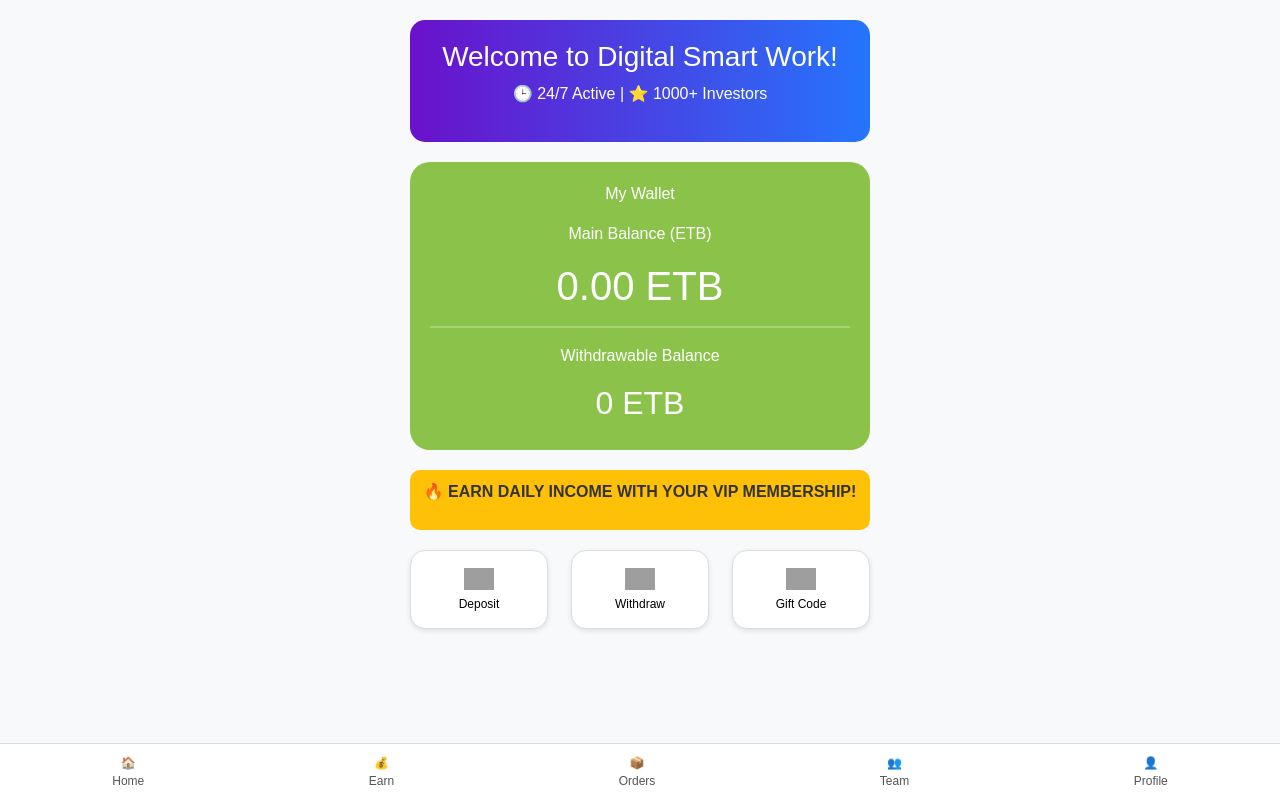
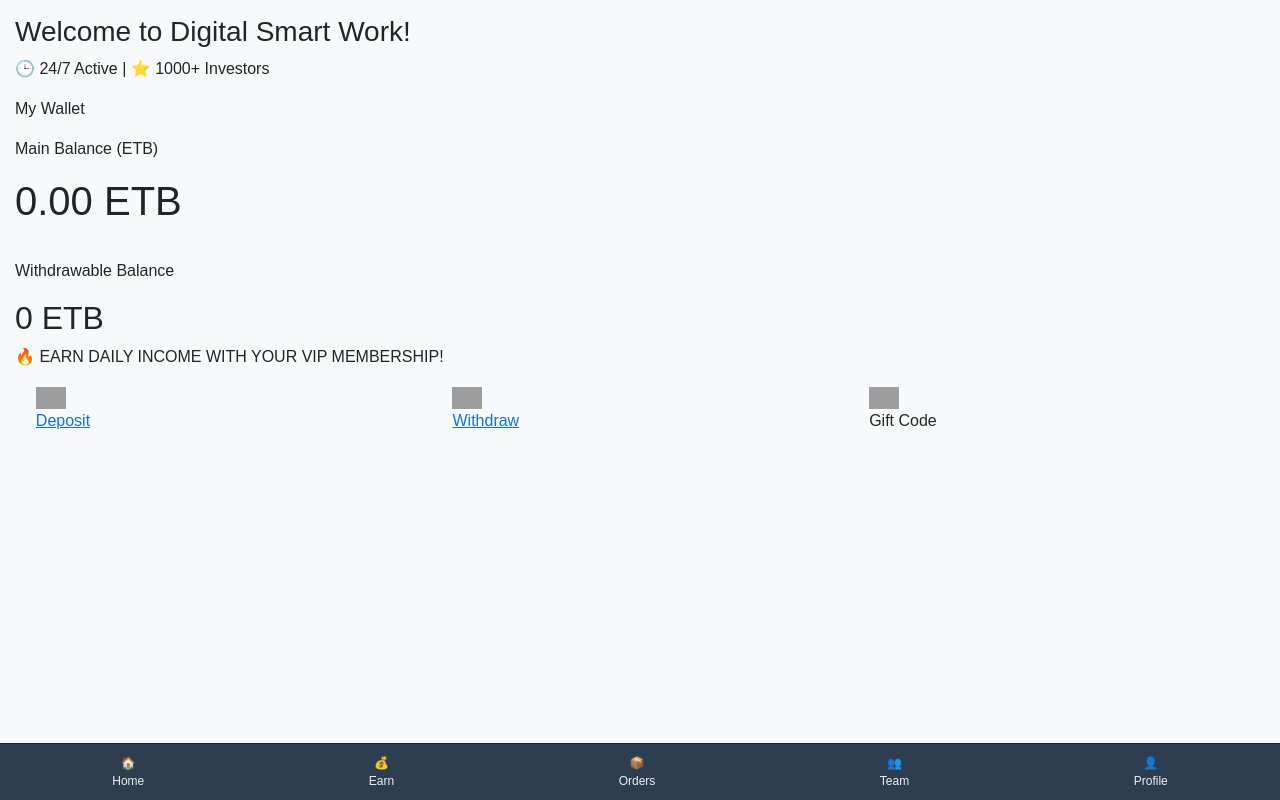
Before and after one commit to gedamuayana/my_shop, a Django app: page /en/dashboard/ in a window 1280 px wide. Run offline with Django 5.2, Linux system fonts and the light colour scheme; a user stored in the database is signed in; data comes from the database, SQL or seed files in the repository; grey boxes are pictures that could not be loaded.

Commit message:
Optimize dashboard layout for full width

```diff
--- a/templates/base.html
+++ b/templates/base.html
@@ -8,24 +8,53 @@
     <link href="https://cdn.jsdelivr.net/npm/bootstrap@5.3.0/dist/css/bootstrap.min.css" rel="stylesheet">
 
     <style>
-        body { background-color: #f8f9fa; font-family: sans-serif; padding-bottom: 80px; }
-        .dashboard-container { padding: 20px; max-width: 500px; margin: auto; }
-        .welcome-banner { background: linear-gradient(90deg, #6a11cb, #2575fc); color: white; padding: 20px; border-radius: 15px; text-align: center; margin-bottom: 20px; }
-        .wallet-card { background: #8BC34A; color: white; padding: 20px; border-radius: 20px; text-align: center; margin-bottom: 20px; }
-        .vip-ad { background: #FFC107; color: #333; font-weight: bold; padding: 10px; border-radius: 10px; text-align: center; margin-bottom: 20px; }
-        .quick-actions { display: flex; justify-content: space-between; margin-bottom: 20px; }
-        .action-btn { background: white; padding: 15px; border-radius: 15px; text-align: center; width: 30%; text-decoration: none; color: black; border: 1px solid #ddd; box-shadow: 0 2px 5px rgba(0,0,0,0.1); }
-        .action-btn p { margin: 5px 0 0 0; font-size: 12px; }
+        /* የጎን ክፍተትን ለማጥፋት */
+        body, html {
+            margin: 0;
+            padding: 0;
+            background-color: #f8f9fa;
+            font-family: sans-serif;
+            min-height: 100vh;
+            display: flex;
+            flex-direction: column;
+        }
 
-        /* Footer Style */
-        .footer-nav { background: white; border-top: 1px solid #ddd; padding: 10px 0; position: fixed; bottom: 0; width: 100%; display: flex; justify-content: space-around; }
-        .nav-link { color: #555; text-decoration: none; font-size: 12px; }
-        .nav-link:hover { color: #8BC34A; }
+        /* ዋናው ይዘት ሙሉውን ስፋት እንዲይዝ */
+        .main-content {
+            flex: 1;
+            padding: 0; /* Bootstrap container padding-ን ለመቀነስ */
+        }
+
+        .dashboard-container {
+            padding: 20px;
+            max-width: 500px;
+            margin: auto;
+        }
+
+        /* Footer Style (ጨለማ ቀለም ተሰጥቶታል) */
+        .footer-nav {
+            background: #2c3e50;
+            border-top: 1px solid #1a252f;
+            padding: 10px 0;
+            position: fixed;
+            bottom: 0;
+            width: 100%;
+            display: flex;
+            justify-content: space-around;
+        }
+        .nav-link {
+            color: #ecf0f1;
+            text-decoration: none;
+            font-size: 12px;
+        }
+        .nav-link:hover {
+            color: #8BC34A;
+        }
     </style>
 </head>
 <body>
 
-    <div class="container">
+    <div class="main-content">
         {% block content %}
         {% endblock %}
     </div>
--- a/templates/dashboard.html
+++ b/templates/dashboard.html
@@ -2,14 +2,13 @@
 {% load static %}
 
 {% block content %}
-<div class="dashboard-container">
-    <!-- Welcome Banner -->
+<div class="container-fluid p-0"> <div class="dashboard-container" style="max-width: 100%; margin: 0; padding: 15px;">
+
         <div class="welcome-banner">
             <h3>Welcome to Digital Smart Work!</h3>
             <p>🕒 24/7 Active | ⭐ 1000+ Investors</p>
         </div>
 
-    <!-- My Wallet Card -->
         <div class="wallet-card">
             <p>My Wallet</p>
             <p>Main Balance (ETB)</p>
@@ -19,25 +18,25 @@
             <h2>0 ETB</h2>
         </div>
 
-    <!-- VIP Ad -->
         <div class="vip-ad">
             <p>🔥 EARN DAILY INCOME WITH YOUR VIP MEMBERSHIP!</p>
         </div>
 
-    <!-- Quick Actions -->
-    <div class="quick-actions">
-        <a href="{% url 'submit_deposit' %}" class="action-btn">
+        <div class="quick-actions" style="display: flex; justify-content: space-around;">
+            <a href="{% url 'submit_deposit' %}" class="action-btn" style="width: 30%;">
                 <img src="https://cdn-icons-png.flaticon.com/512/3135/3135715.png" width="30">
                 <p>Deposit</p>
             </a>
-        <a href="{% url 'withdraw' %}" class="action-btn">
+            <a href="{% url 'withdraw' %}" class="action-btn" style="width: 30%;">
                 <img src="https://cdn-icons-png.flaticon.com/512/3135/3135789.png" width="30">
                 <p>Withdraw</p>
             </a>
-        <div class="action-btn">
+            <div class="action-btn" style="width: 30%;">
                 <img src="https://cdn-icons-png.flaticon.com/512/3135/3135768.png" width="30">
                 <p>Gift Code</p>
             </div>
         </div>
+
+    </div>
 </div>
 {% endblock %}
```
Lines whose indentation alone changed are shown as unchanged.
